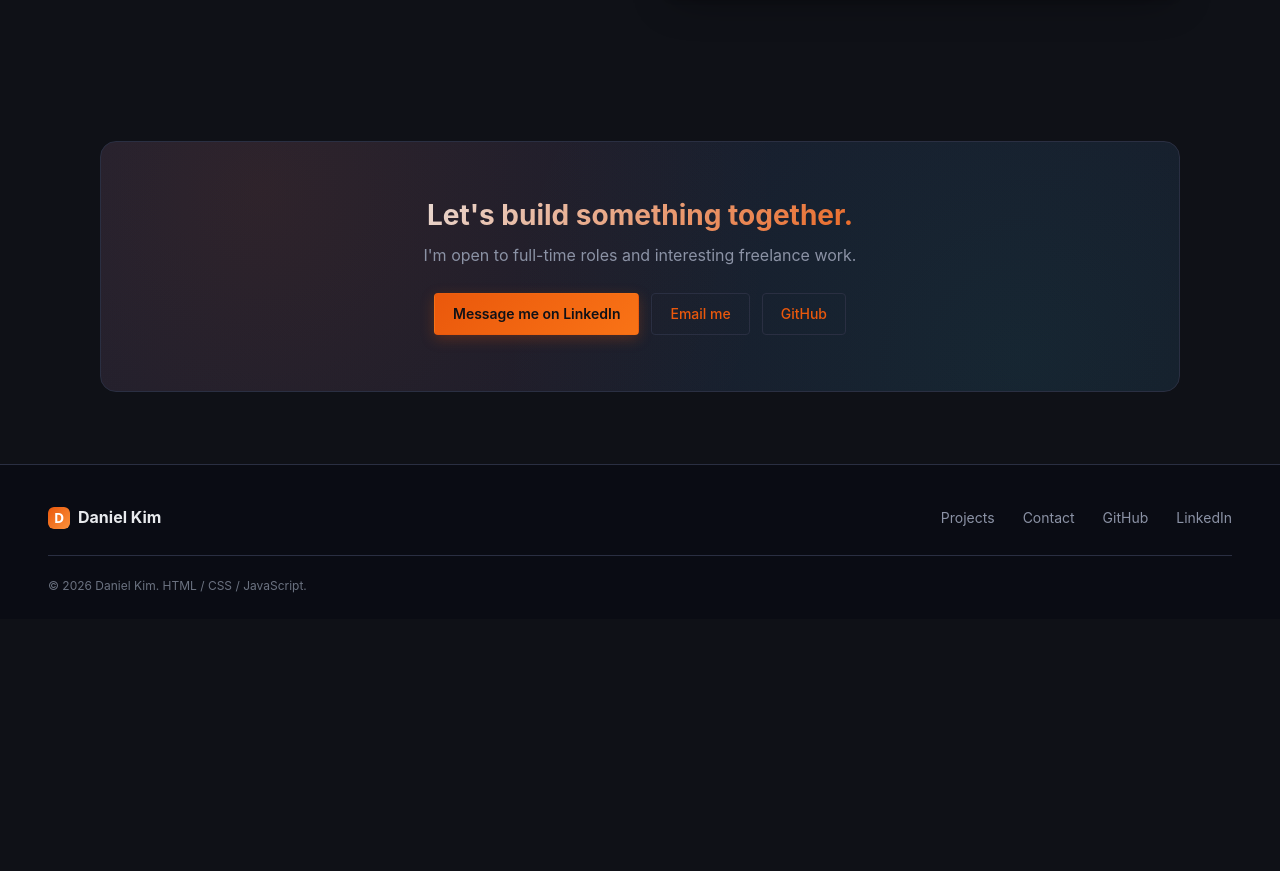
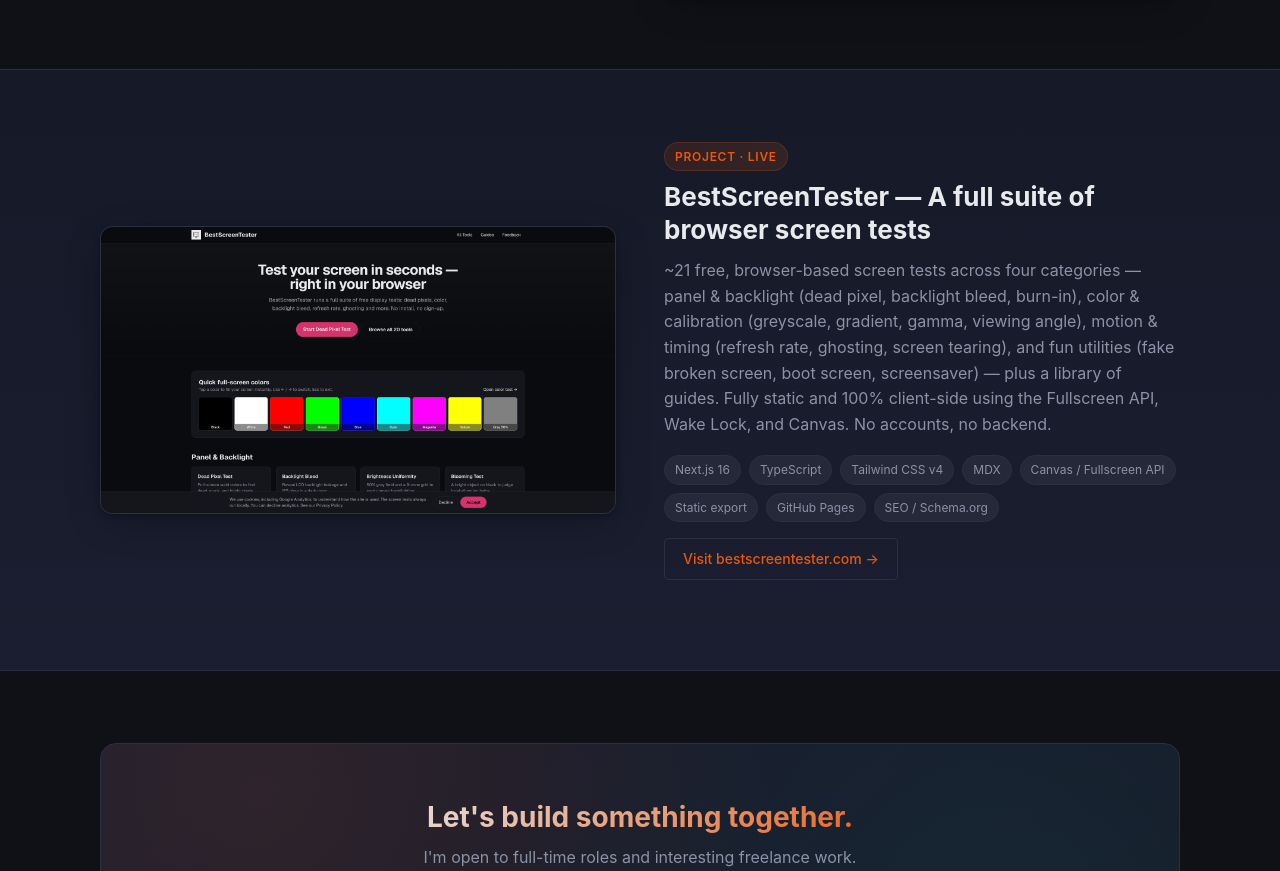
Before and after one commit to dkim0910/my_portfolio, a website: page index.html in a window 1280 px wide. Shown: the part 4185-5056 px from the top of the page. Before the commit the page ends 4804 px from the top, so only its background shows below. Drawn offline with Linux system fonts and the light colour scheme.

Commit message:
updated canontails image and added bestscreentester.com

```diff
--- a/index.html
+++ b/index.html
@@ -257,6 +257,29 @@
             </div>
         </section>
 
+        <section class="banded" data-category="web">
+            <!-- BestScreenTester -->
+            <div class="feature-row">
+                <div class="mockup"><img src="images/bestscreentester_image.png" alt="BestScreenTester screenshot" class="mockup-img" loading="lazy" decoding="async"></div>
+                <div class="feature-text">
+                    <span class="eyebrow">Project · Live</span>
+                    <h2>BestScreenTester — A full suite of browser screen tests</h2>
+                    <p>~21 free, browser-based screen tests across four categories — panel &amp; backlight (dead pixel, backlight bleed, burn-in), color &amp; calibration (greyscale, gradient, gamma, viewing angle), motion &amp; timing (refresh rate, ghosting, screen tearing), and fun utilities (fake broken screen, boot screen, screensaver) — plus a library of guides. Fully static and 100% client-side using the Fullscreen API, Wake Lock, and Canvas. No accounts, no backend.</p>
+                    <div class="tag-list">
+                        <span class="tag">Next.js 16</span>
+                        <span class="tag">TypeScript</span>
+                        <span class="tag">Tailwind CSS v4</span>
+                        <span class="tag">MDX</span>
+                        <span class="tag">Canvas / Fullscreen API</span>
+                        <span class="tag">Static export</span>
+                        <span class="tag">GitHub Pages</span>
+                        <span class="tag">SEO / Schema.org</span>
+                    </div>
+                    <p style="margin-top:16px;"><a href="https://bestscreentester.com" class="btn btn-secondary" target="_blank" rel="noopener">Visit bestscreentester.com →</a></p>
+                </div>
+            </div>
+        </section>
+
         <!-- Contact -->
         <section id="contact">
             <div class="contact">
```
Also changed, not shown: images/bestscreentester_image.png (added), images/canontrails_image.png.
